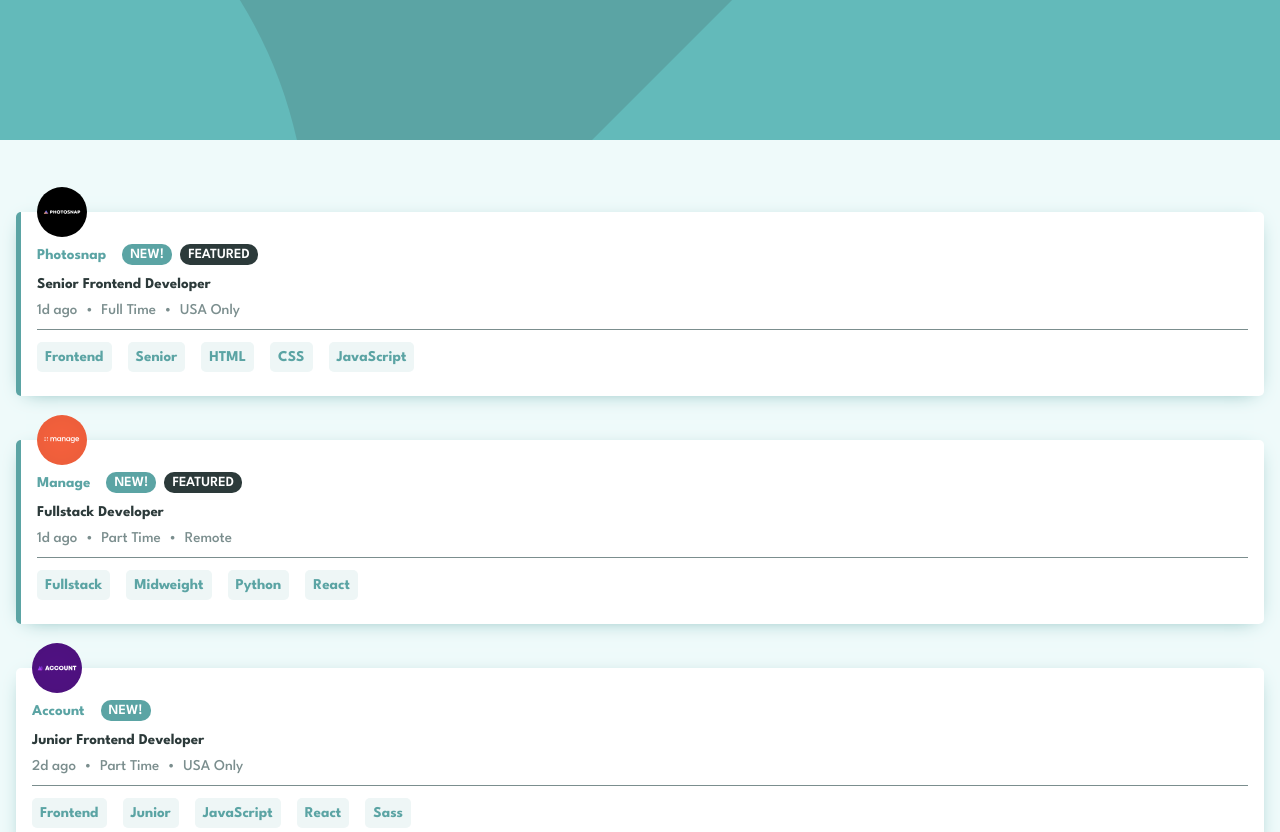
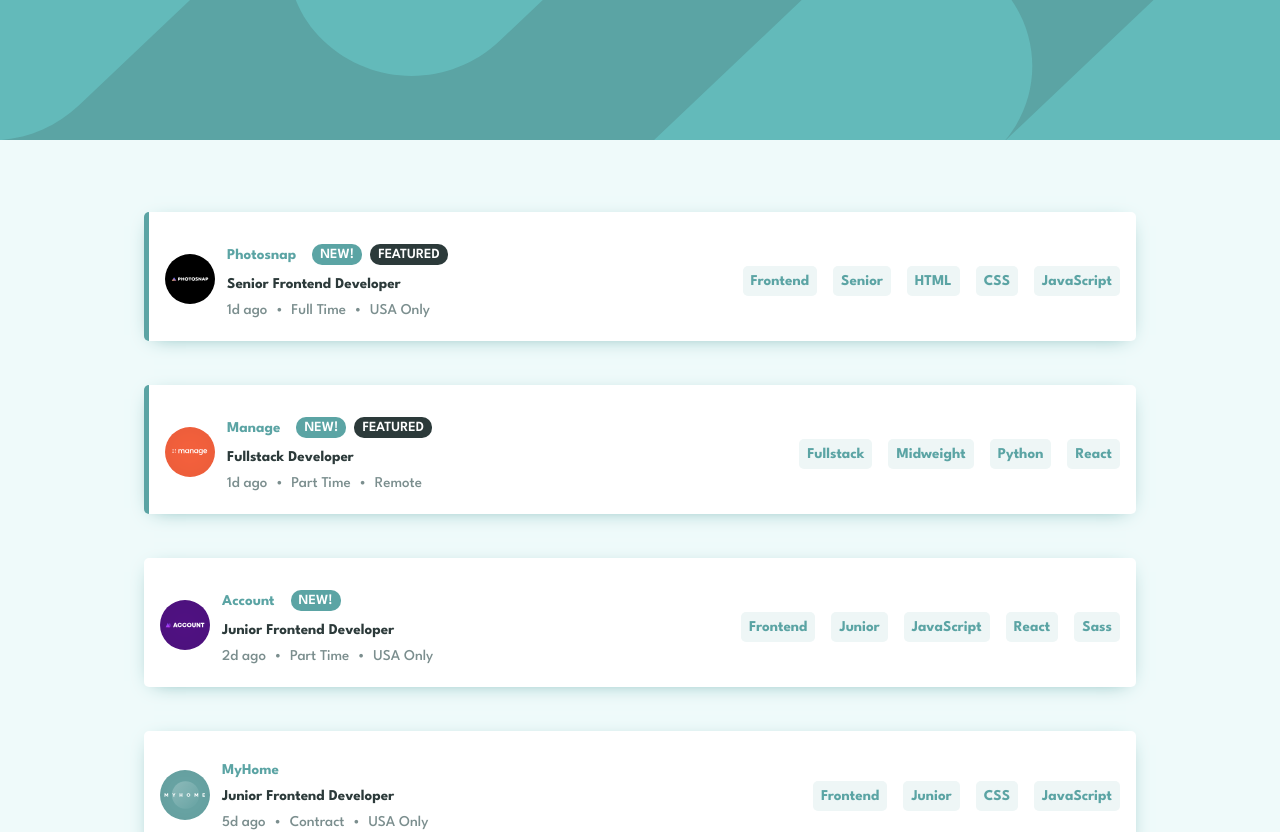
Before and after one commit to jcnevess/static-job-listings, a Vue app: page / in a window 1280 px wide. Shown: the top 832 px of the page. Built offline with nearby package versions, Linux system fonts and the light colour scheme.

Commit message:
Configure desktop responsivity

```diff
--- a/src/App.vue
+++ b/src/App.vue
@@ -61,6 +61,7 @@ function filterJobList() {
 .outer-container {
   background-color: var(--color-bg-light-grayish);
   position: relative;
+  min-height: 100dvh;
 }
 
 .container-header {
@@ -88,4 +89,22 @@ function filterJobList() {
 .invisible {
   visibility: hidden;
 }
+
+@media (min-width: 768px) {
+  .outer-container {
+    display: flex;
+    flex-direction: column;
+    align-items: center;
+  }
+
+  .container-header {
+    background-image: url('assets/images/bg-header-desktop.svg');
+    width: 100%;
+  }
+
+  .inner-container {
+    width: 80%;
+    max-width: 1024px;
+  }
+}
 </style>
--- a/src/components/JobItemComponent.vue
+++ b/src/components/JobItemComponent.vue
@@ -5,6 +5,7 @@ const emit = defineEmits(['addTerm'])
 
 <template>
   <div class="card-job shadowed-box" :class="{ 'card-featured': job.featured }">
+    <div class="card-wrapper">
       <div class="card-photo">
         <img :src="job.logo" :alt="job.company" />
       </div>
@@ -16,7 +17,6 @@ const emit = defineEmits(['addTerm'])
             <div class="card-badge badge-featured" v-show="job.featured">featured</div>
           </div>
         </div>
-
         <div class="card-position">{{ job.position }}</div>
         <div class="card-infos">
           <div class="card-info">{{ job.postedAt }}</div>
@@ -26,6 +26,8 @@ const emit = defineEmits(['addTerm'])
           <div class="card-info">{{ job.location }}</div>
         </div>
       </div>
+    </div>
+
     <div class="card-tags">
       <div class="card-tag" @click="emit('addTerm', job.role)">{{ job.role }}</div>
       <div class="card-tag" @click="emit('addTerm', job.level)">{{ job.level }}</div>
@@ -138,4 +140,29 @@ const emit = defineEmits(['addTerm'])
   padding: 0.5rem;
   border-radius: 5px;
 }
+
+@media (min-width: 768px) {
+  .card-job {
+    flex-direction: row;
+    align-items: center;
+    justify-content: space-between;
+  }
+
+  .card-wrapper {
+    display: flex;
+    gap: 0.75rem;
+    align-items: center;
+  }
+
+  .card-photo {
+    position: relative;
+    top: unset;
+  }
+
+  .card-tags {
+    border: none;
+    padding-top: 0;
+    justify-content: flex-end;
+  }
+}
 </style>
```
Lines whose indentation alone changed are shown as unchanged.
